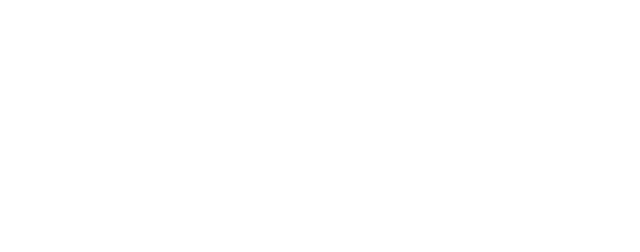
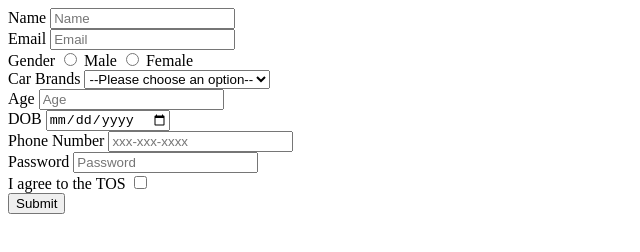
Before and after one commit to acciojob/signup-form-car-aamirkhan06, a website: page main.html in a window 1280 px wide. Shown: the whole page, without its empty margins (0-640 px from the left). Drawn offline with Linux system fonts and the light colour scheme.

Commit message:
created a submission

```diff
--- a/main.html
+++ b/main.html
@@ -8,6 +8,44 @@
 
 <body>
 	<!-- the entire body must be written by student -->
+	<form method="post">
+		<label for="name">Name</label>
+		<input type="text" id="name" placeholder="Name" required><br>
+
+		<label for="email">Email</label>
+		<input type="email" id="email" placeholder="Email" required><br>
+
+		<label>Gender</label>
+		<input type="radio" id="gender_m" name="gender" required> Male
+		<input type="radio" id="gender_f" name="gender" required> Female
+		<br>
+
+		<label for="cars">Car Brands</label>
+		<select id="cars" required>
+			<option value="">--Please choose an option--</option>
+			<option>toyota</option>
+			<option>maruti</option>
+			<option>suzuki</option>
+		</select><br>
+
+		<label for="age">Age</label>
+		<input type="number" id="age" placeholder="Age" requied><br>
+
+		<label for="dob">DOB</label>
+		<input type="date" id="dob" required>
+		<br>
+
+		<label for="tel">Phone Number</label>
+		<input type="tel" id="tel" placeholder="xxx-xxx-xxxx"><br>
+
+		<label for="password">Password</label>
+		<input type="password" id="password" placeholder="Password" required><br>
+
+		<label for="tos">I agree to the TOS</label>
+		<input type="checkbox" id="tos" required><br>
+
+		<button type="submit">Submit</button>
+	</form>
     <script type="text/javascript" src="./script.js">
 </script>
 
```
